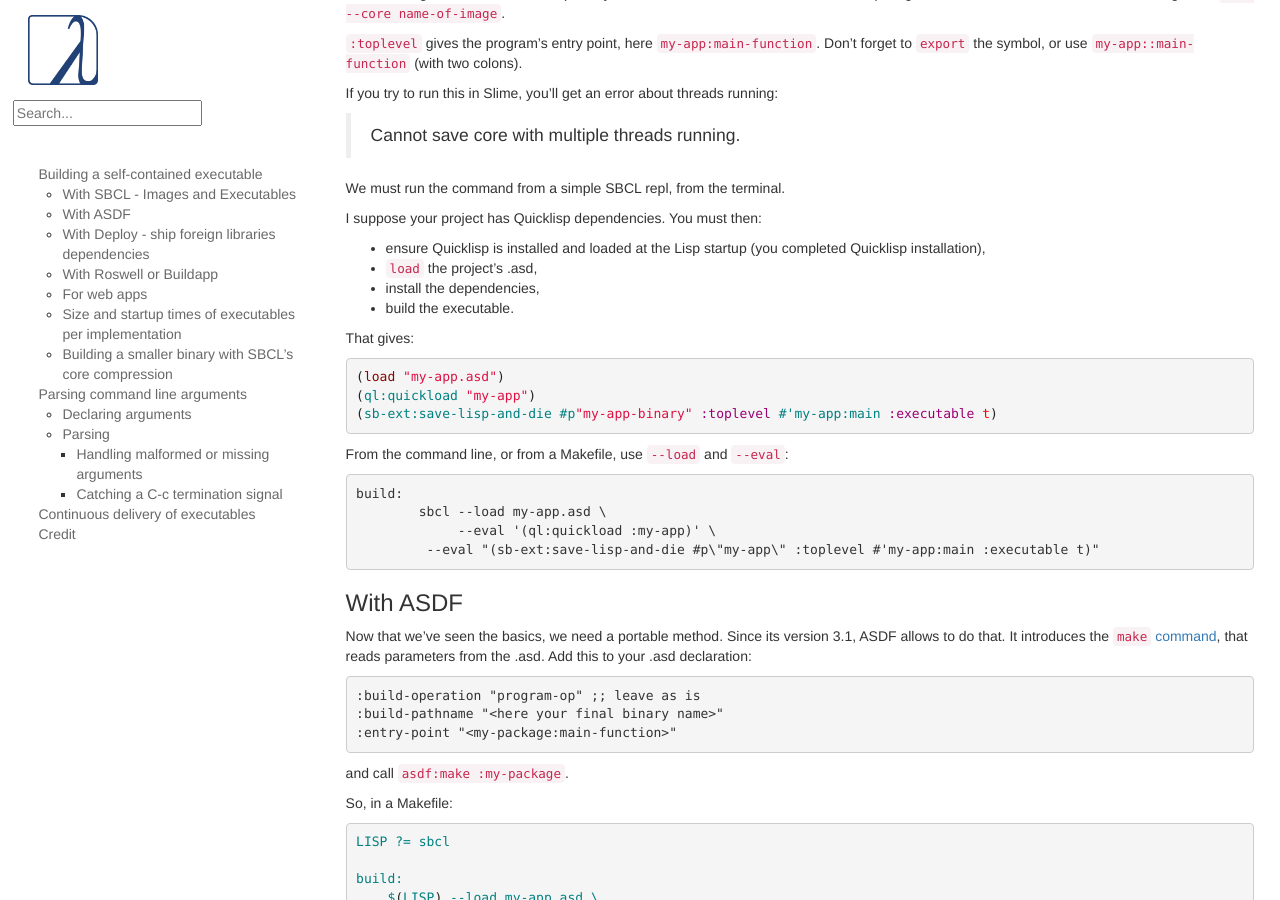
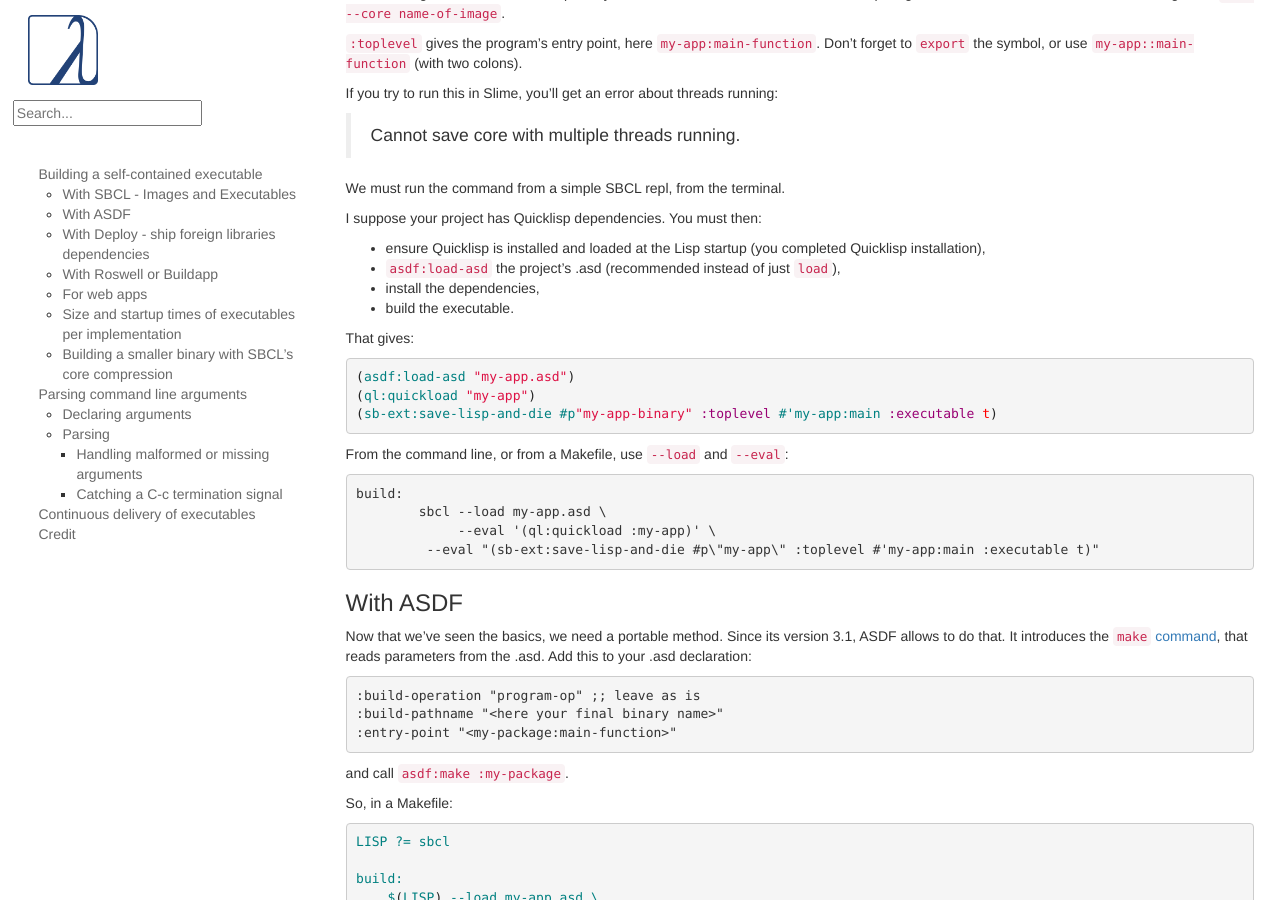
Before and after one commit to LispCookbook/cl-cookbook, a Jekyll site: the page built from scripting.md, in a window 1280 px wide and 900 px high, scrolled down 727 px. Built offline with Jekyll 4.4.1, drawn with Linux system fonts in a browser that asks for light colours.

Commit message:
scripting: better to use asdf:load-asd to load an .asd

```diff
--- a/scripting.md
+++ b/scripting.md
@@ -55,14 +55,14 @@ I suppose your project has Quicklisp dependencies. You must then:
 
 * ensure Quicklisp is installed and loaded at the Lisp startup (you
   completed Quicklisp installation),
-* `load` the project's .asd,
+* `asdf:load-asd` the project's .asd (recommended instead of just `load`),
 * install the dependencies,
 * build the executable.
 
 That gives:
 
 ~~~lisp
-(load "my-app.asd")
+(asdf:load-asd "my-app.asd")
 (ql:quickload "my-app")
 (sb-ext:save-lisp-and-die #p"my-app-binary" :toplevel #'my-app:main :executable t)
 ~~~
```
